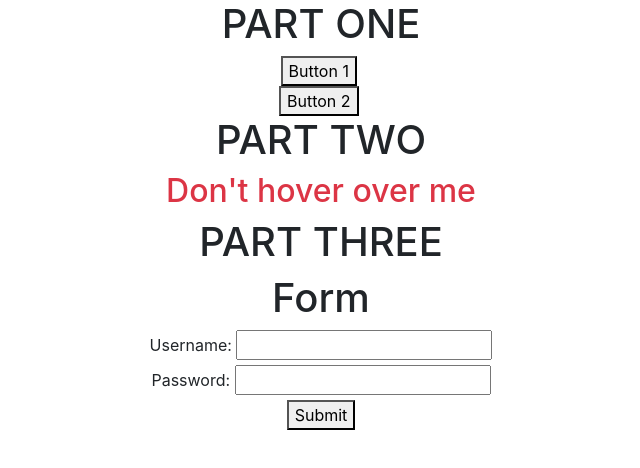
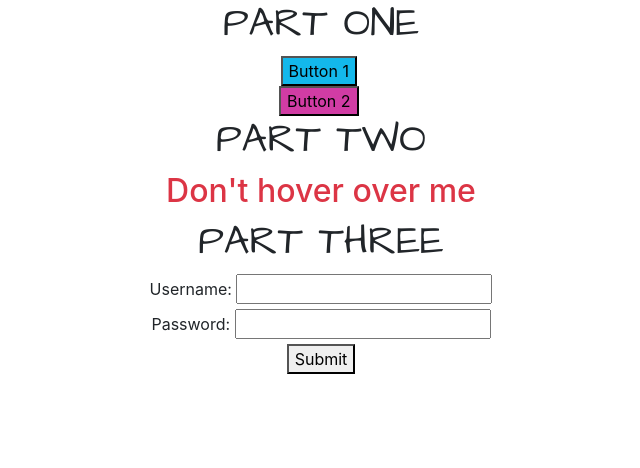
Before and after one commit to AlbaBella/Assignment-4, a plain HTML site: page index.html in a window 1280 px wide. Shown: the whole page, without its empty margins (319-959 px from the left). Drawn offline with nearby package versions, Linux system fonts and the light colour scheme.

Commit message:
Question 5

```diff
--- /dev/null
+++ b/css/style.css
@@ -0,0 +1,16 @@
+body{
+    display: flex;
+    flex-direction: column;
+    align-items: center;
+}
+h1{
+    font-family: 'Architects Daughter', cursive;
+}
+
+#button1{
+    background: rgb(19, 184, 235);
+}
+
+#button2{
+    background:rgb(209, 60, 164);
+}
--- a/index.html
+++ b/index.html
@@ -4,8 +4,9 @@
     <meta charset="UTF-8">
     <meta name="viewport" content="width=device-width, initial-scale=1, shrink-to-fit=no">
     <!-- Bootstrap CSS -->
+    <link href="https://fonts.googleapis.com/css2?family=Architects+Daughter&display=swap" rel="stylesheet">
     <link rel="stylesheet" href="https://stackpath.bootstrapcdn.com/bootstrap/4.5.0/css/bootstrap.min.css" integrity="sha384-9aIt2nRpC12Uk9gS9baDl411NQApFmC26EwAOH8WgZl5MYYxFfc+NcPb1dKGj7Sk" crossorigin="anonymous">
-
+    <link rel="stylesheet"  href="css/style.css">
     <title>Assignment-4</title>
 </head>
 <body>
@@ -48,7 +49,7 @@
 
         <h1>PART THREE</h1>
         <form>
-            <h1 id = "form">Form</h1>
+            <h1 id = "form"></h1>
             <label for = "username">Username:</label>
             <input type = "text" id = "username"> <br>
             <label for = "password">Password:</label>
```
